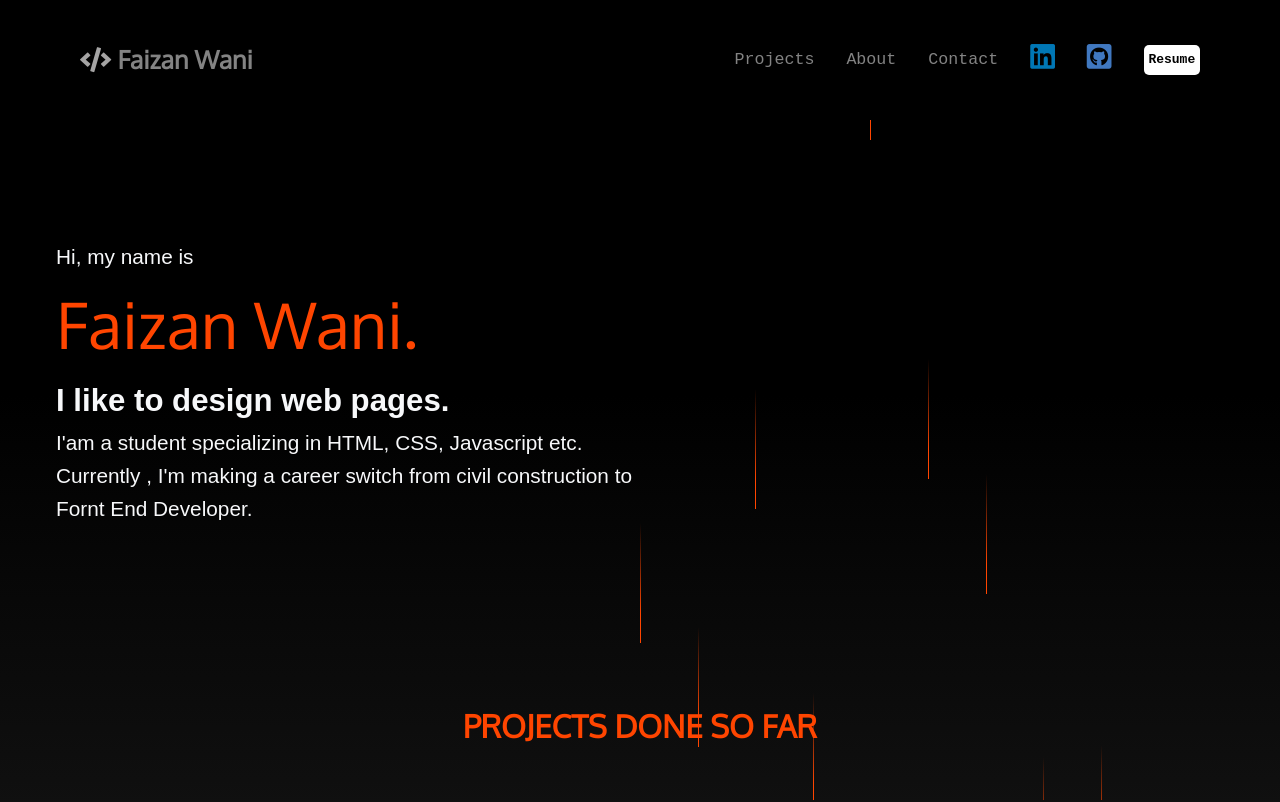
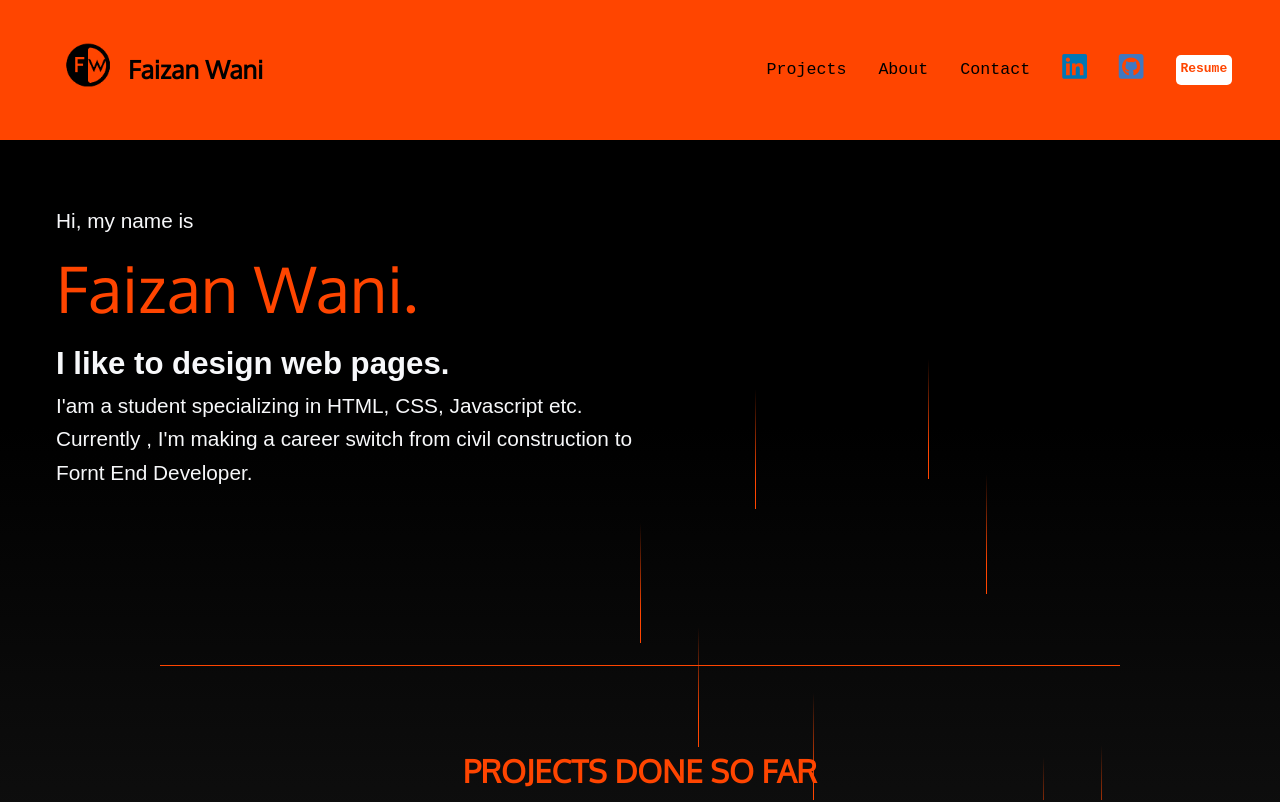
Before and after one commit to FaizanWani133/portfolio.github.io, a plain HTML site: page index.html in a window 1280 px wide. Shown: the top 802 px of the page. Drawn offline with Linux system fonts and the light colour scheme; a web font is replaced by a local one.

Commit message:
Add files via upload

```diff
--- a/index.html
+++ b/index.html
@@ -26,15 +26,17 @@
         <div class="line"></div>
         <div class="line"></div>
     </div>
-  <div class="navbar">
-    <header>
+
+
     <nav id="navbar">
+      <div class="navbar">
         <ul>
-            <li>
-                <h1>
-                    <a href="index.html"><span class="fas fa-code" aria-hidden="true"></span> Faizan Wani</a
-            >
-          </h1>
+            <li class="logo-name">
+                <div class="logo-div">
+                  <img class="logo" src="./images/onlinelogomaker-020422-2312-2784-2000-transparent.png"></div>
+                  <div class="name-div"><h1><a class="name-div" href="index.html"> Faizan Wani</a>
+                    </h1></div>
+
         </li>
         <li><a class="hover-underline" href="#projects">Projects</a></li>
             <li><a class="hover-underline" href="#welcome-section">About</a></li>
@@ -56,9 +58,10 @@
           >
         </li>
       </ul>
+    </div>
     </nav>
-    </header>
-  </div>
+
+
 
 
     <section  id="welcome-section">
@@ -72,6 +75,7 @@
 
       </p>
     </section>
+    <div class="margin"></div>
 
   <div class="section-blue">
   <section id="projects">
@@ -126,6 +130,7 @@
     </article>
   </section>
 </div>
+<div class="margin-1"></div>
 <div class="contactme">
 </article>
 
@@ -137,6 +142,7 @@
       </p>
       <p><a class="button" href="mailto:faizan.wani133@gmail.com.com">Email me</a></p>
                 </section></div>
+                <div class="margin-2"></div>
 
 <div class="footer">
                 <footer>
--- a/style.css
+++ b/style.css
@@ -37,14 +37,7 @@ h3 {
     margin: 0;
 }
 
-a {
-    color: var(--magenta);
-}
 
-a:hover {
-    color: var(--hotmag);
-    text-decoration: none;
-}
 
 
 /* intro styles */
@@ -62,7 +55,9 @@ a:hover {
     display: block;
     font-weight: 300;
 
+
 }
+
 
 
 
@@ -85,13 +80,13 @@ a:hover {
 nav {
     font-family: var(--mono);
     font-size: 80%;
-  padding: 2.5rem 5rem;
+  padding: 2.5rem 3rem;
   display: block;
 
-  position: fixed; /* Set the navbar to fixed position */
+  position: sticky; /* Set the navbar to fixed position */
   top: 0; /* Position the navbar at the top of the page */
   width: 100%;
-  background-color: black;
+  background-color: #ff4500;
 
 
 
@@ -129,18 +124,18 @@ nav [class*="fa-github"] {
 
 nav h1 [class*="fa-"] {
     font-size: 100%;
-    color: rgb(165, 164, 164);
+    color: rgb(0, 0, 0);
 }
 
 nav a {
-    color: #838383;
+    color: #000000;
     text-decoration: none;
     display: block;
 }
 
 nav a:hover,
 nav [class*="fa-"]:hover {
-    color: var(--magenta);
+    color: white;
 }
 nav [class*="fa-linkedin"]:hover {
     color: #6298b4;
@@ -151,7 +146,7 @@ nav [class*="fa-github"]:hover {
 
 .button {
     background-color: var(--magenta);
-    color: rgb(0, 0, 0);
+    color: orangered;
     padding: 0.3rem;
     border-radius: 5px;
     background-color: rgb(255, 255, 255);
@@ -163,7 +158,7 @@ nav [class*="fa-github"]:hover {
 
 .button:hover {
     color: white;
-    background-color: orangered;
+    background-color: rgb(0, 0, 0);
 }
 
 
@@ -173,23 +168,33 @@ nav [class*="fa-github"]:hover {
 
 @media (min-width: 850px) {
     nav {
-        max-width: 1350px;
-        margin: 0 auto;
+        max-width: 100%;
+        margin: auto auto;
     }
     nav li:first-child {
         flex-basis: auto;
         text-align: left;
         margin-right: auto;
     }
+    .logo-div{
+      margin: 0;
+      text-align: right;
+      align-items: right;
+    }
+    .logo-name{
+      margin: 0;
+      text-align: left;
+    }
+
 }
 a.hover-underline:before {
     content: "";
     position: absolute;
     width: 100%;
-    height: 2px;
-    bottom: -3px;
+    height: 1px;
+    bottom: -2px;
     left: 0;
-    background-color: #ff4500;
+    background-color: #ffffff;
     visibility: hidden;
     transform: scaleX(0);
     transition: all 0.8s ease-in-out;
@@ -199,7 +204,7 @@ a.hover-underline:before {
     transform: scaleX(1);
   }
   a.hover-underline:hover {
-    color: orangered
+    color: rgb(255, 255, 255)
 
   }
   nav a {
@@ -398,10 +403,10 @@ footer [class*="fa-"]:hover{ color: orangered;
   display: flex;
 }
 .section-blue{
-  padding:10rem 5rem 0 5rem;
+  padding:5rem 5rem 0 5rem;
 }
 u{
-  color:orangered;
+  color:rgb(255, 255, 255);
 }
 @media (min-width: 550px) {
     #projects{max-width: 1350px;
@@ -413,7 +418,7 @@ u{
 }}
 #welcome-section{
     margin:0 auto;
-    padding: 15rem 1rem 1rem 1rem;
+    padding: 4rem 1rem 1rem 1rem;
     max-width: 1200px;
 
 }
@@ -487,12 +492,65 @@ ul{
     }
     img{
 
+      border: 1px transparent;
+      border-radius: 20px;
+      padding-top: 0;
+      margin: 0;
+
+
+  }
+    .logo{
+
         border: 1px transparent;
         border-radius: 20px;
         padding-top: 0;
         margin: 0;
-        height: 350px;
+        height: 50px;
+        width: 80px;
+
     }
     article{
         padding-top:2rem ;
     }
+    .logo-name{
+      display: flex;
+      flex-wrap: wrap;
+      justify-content: center;
+
+    }
+    .logo-div{
+      margin: auto 0;
+
+    }
+    .name-div{
+      margin: auto 0;
+      text-align: left;
+      padding: 0;
+    }
+    .margin{
+
+      margin: 10rem 10rem 0rem 10rem ;
+
+      height: 1px;
+      max-width: 100%;
+      background-color: #ff4500;
+      justify-content: center;
+    }
+    .margin-1{
+
+      margin: 5rem 10rem 0 10rem ;
+
+      height: 1px;
+      max-width: 100%;
+      background-color: #ff4500;
+      justify-content: center;
+    }
+    .margin-2{
+
+      margin: 0rem 10rem 5rem 10rem ;
+
+      height: 1px;
+      max-width: 100%;
+      background-color: #ff4500;
+      justify-content: center;
+    }
```
Also changed, not shown: images/ecommerce.jpg, images/logo.png (added), images/onlinelogomaker-020422-2037-6191-2000-transparent.png (added), images/onlinelogomaker-020422-2045-8394-2000-transparent.png (added), images/onlinelogomaker-020422-2235-2410-2000-transparent.png (added), images/onlinelogomaker-020422-2312-2784-2000-transparent.png (added), images/survey.jpg, images/tribute.jpg.
